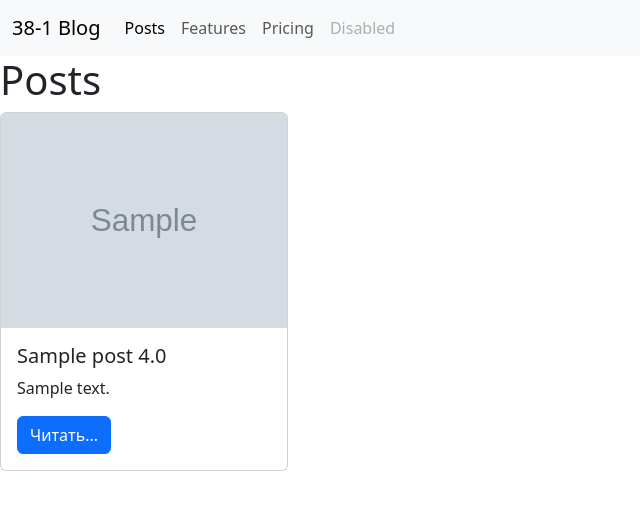
After one commit to EsenbekM/38-1, a Django app: page /posts/ in a window 1280 px wide. The commit adds this page. Shown: the top 510 px of the page, without its empty margins (0-640 px from the left). Run offline with Django 4.2, Linux system fonts and the light colour scheme; tables that the repository leaves empty hold one stand-in row (values such as "Sample post"); grey boxes marked "Sample" are stand-in pictures.

Commit message:
lesson 2

```diff
--- a/blog/urls.py
+++ b/blog/urls.py
@@ -1,12 +1,13 @@
 from django.contrib import admin
 from django.urls import path
 
-from post.views import hello_view, main_page_view
+from post.views import hello_view, main_page_view, post_list_view
 
 
 urlpatterns = [
     path('admin/', admin.site.urls),
 
-    path('', main_page_view),
-    path('hello/', hello_view)
+    path('', main_page_view, name='main_page'),
+    path('hello/', hello_view, name='hello'),
+    path('posts/', post_list_view, name='post_list')
 ]
--- a/post/admin.py
+++ b/post/admin.py
@@ -3,3 +3,8 @@ admin.py - это файл, в котором мы будем регистрир
 '''
 
 from django.contrib import admin
+
+from post.models import Post
+
+
+admin.site.register(Post)
--- a/post/models.py
+++ b/post/models.py
@@ -1,5 +1,32 @@
 '''
 models.py - это файл, в котором мы будем создавать наши модели.
+
+ORM - Object-Relational Mapping (Объектно-реляционное отображение)
+это программная технология, которая связывает базы данных с
+концепциями объектно-ориентированных языков программирования,
+создавая "виртуальную объектную базу данных".
+Это позволяет программистам работать с базами данных,
+используя объектно-ориентированный подход, а не язык SQL.
+
+CREATE TABLE post_post (
+    id INTEGER PRIMARY KEY AUTOINCREMENT,
+    title VARCHAR(100) DEFAULT NULL,
+    content TEXT,
+    created_at DATETIME,
+    updated_at DATETIME
+);
 '''
 
 from django.db import models
+
+
+class Post(models.Model):
+    image = models.ImageField(upload_to='post_images/%Y/%m/%d/', null=True, blank=True)
+    title = models.CharField(max_length=255)
+    content = models.TextField(null=True, blank=True)
+    rate = models.FloatField(default=0)
+    created_at = models.DateTimeField(auto_now_add=True)
+    updated_at = models.DateTimeField(auto_now=True)
+
+    def __str__(self):
+        return f"{self.title} - {self.rate}"
--- a/post/views.py
+++ b/post/views.py
@@ -9,6 +9,8 @@ import random
 
 from django.shortcuts import render
 from django.http import HttpResponse
+
+from post.models import Post
 
 
 def hello_view(request):
@@ -39,3 +41,15 @@ def main_page_view(request):
     context = {'name': 'Esen', 'mock_data': MOCK_DATA}
     if request.method == 'GET':
         return render(request, 'main.html', context=context)
+
+
+def post_list_view(request):
+    # 1. Достаем все посты из базы данных
+    posts = Post.objects.all() # QuerySet
+    # SELECT * FROM post_post;
+
+    # 2. Передаем посты в контекст
+    context = {'posts': posts}
+
+    # 3. Отображаем шаблон
+    return render(request, 'post_list.html', context)
--- /dev/null
+++ b/templates/components/navbar.html
@@ -0,0 +1,43 @@
+<!DOCTYPE html>
+<html lang="en">
+<head>
+    <meta charset="UTF-8">
+    <meta name="viewport" content="width=device-width, initial-scale=1.0">
+    <link rel="stylesheet" href="https://cdn.jsdelivr.net/npm/bootstrap@5.3.2/dist/css/bootstrap.min.css" integrity="sha384-T3c6CoIi6uLrA9TneNEoa7RxnatzjcDSCmG1MXxSR1GAsXEV/Dwwykc2MPK8M2HN" crossorigin="anonymous">
+    <script src="https://cdn.jsdelivr.net/npm/bootstrap@5.3.2/dist/js/bootstrap.min.js" integrity="sha384-BBtl+eGJRgqQAUMxJ7pMwbEyER4l1g+O15P+16Ep7Q9Q+zqX6gSbd85u4mG4QzX+" crossorigin="anonymous"></script>
+    <script src="https://cdn.jsdelivr.net/npm/bootstrap@5.3.2/dist/js/bootstrap.bundle.min.js" integrity="sha384-C6RzsynM9kWDrMNeT87bh95OGNyZPhcTNXj1NW7RuBCsyN/o0jlpcV8Qyq46cDfL" crossorigin="anonymous"></script>
+</head>
+<body>
+
+    <nav class="navbar navbar-expand-lg navbar-light bg-light">
+        <div class="container-fluid">
+          <a class="navbar-brand" href="/">38-1 Blog</a>
+          <button class="navbar-toggler" type="button" data-bs-toggle="collapse" data-bs-target="#navbarNav" aria-controls="navbarNav" aria-expanded="false" aria-label="Toggle navigation">
+            <span class="navbar-toggler-icon"></span>
+          </button>
+          <div class="collapse navbar-collapse" id="navbarNav">
+            <ul class="navbar-nav">
+              <li class="nav-item">
+                <a class="nav-link active" aria-current="page" href="/posts/">Posts</a>
+              </li>
+              <li class="nav-item">
+                <a class="nav-link" href="#">Features</a>
+              </li>
+              <li class="nav-item">
+                <a class="nav-link" href="#">Pricing</a>
+              </li>
+              <li class="nav-item">
+                <a class="nav-link disabled" href="#" tabindex="-1" aria-disabled="true">Disabled</a>
+              </li>
+            </ul>
+          </div>
+        </div>
+      </nav>
+
+
+{% block content %}
+
+{% endblock %}
+
+</body>
+</html>
--- /dev/null
+++ b/templates/post_list.html
@@ -0,0 +1,17 @@
+{% extends 'components/navbar.html' %}
+
+{% block content %}
+<h1>Posts</h1>
+
+{% for post in posts %}
+    <div class="card" style="width: 18rem;">
+        <img src="{{ post.image }}" class="card-img-top" alt="...">
+        <div class="card-body">
+            <h5 class="card-title">{{ post.title }} {{ post.rate }}</h5>
+            <p class="card-text">{{ post.content }}</p>
+            <a href="#" class="btn btn-primary">Читать...</a>
+        </div>
+    </div>
+{% endfor %}
+
+{% endblock %}
```
Also changed, not shown: blog/settings.py (+4 -4 lines), templates/main.html (+10 -24 lines), post_images/2024/03/15/5ee772d099588c0004aa684b.png (added).
